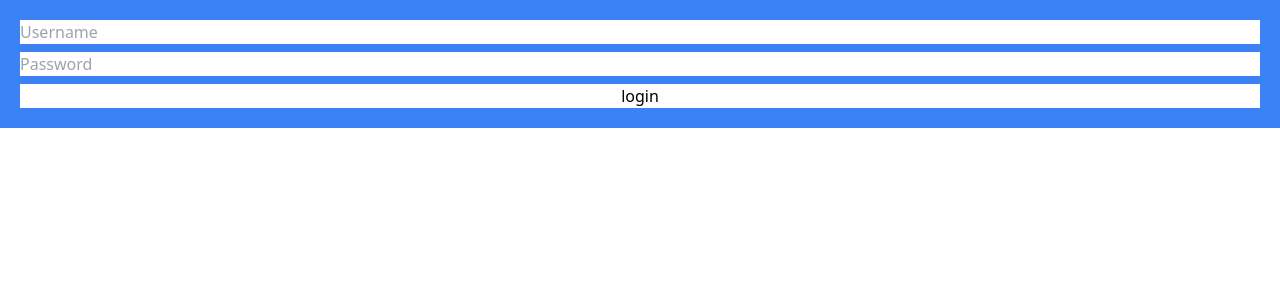
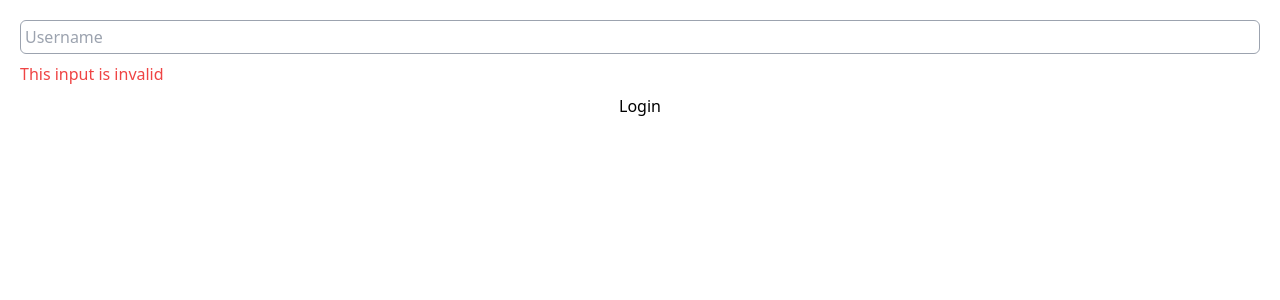
Before and after one commit to jiwoon-code/carrot-market, a Next.js app: page / in a window 1280 px wide. Shown: the top 300 px of the page. Built offline with nearby package versions, Linux system fonts and the light colour scheme.

Commit message:
input part2

```diff
--- a/src/pages/index.tsx
+++ b/src/pages/index.tsx
@@ -2,10 +2,23 @@
 
 const Home: NextPage = () => {
   return (
-    <form className="flex flex-col space-y-2 p-5 bg-blue-500 focus-within:bg-blue-300">
-      <input type="text" required placeholder="Username" />
-      <input type="password" required placeholder="Password" />
-      <input type="submit" value="login" className="bg-white" />
+    <form className="flex flex-col space-y-2  p-5 ">
+      <input
+        type="text"
+        required
+        placeholder="Username"
+        className="border p-1 peer border-gray-400 rounded-md "
+      />
+      <span className="hidden peer-invalid:block peer-invalid:text-red-500">
+        This input is invalid
+      </span>
+      <span className="hidden peer-valid:block peer-valid:text-teal-500">
+        Awesome username
+      </span>
+      <span className="hidden peer-hover:block peer-hover:text-amber-500">
+        Hello
+      </span>
+      <input type="submit" value="Login" className="bg-white" />
     </form>
   );
 };
```
